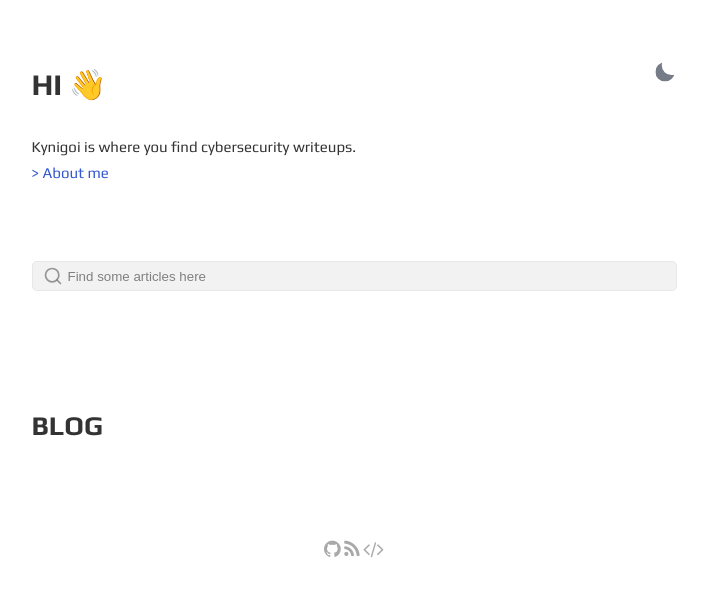
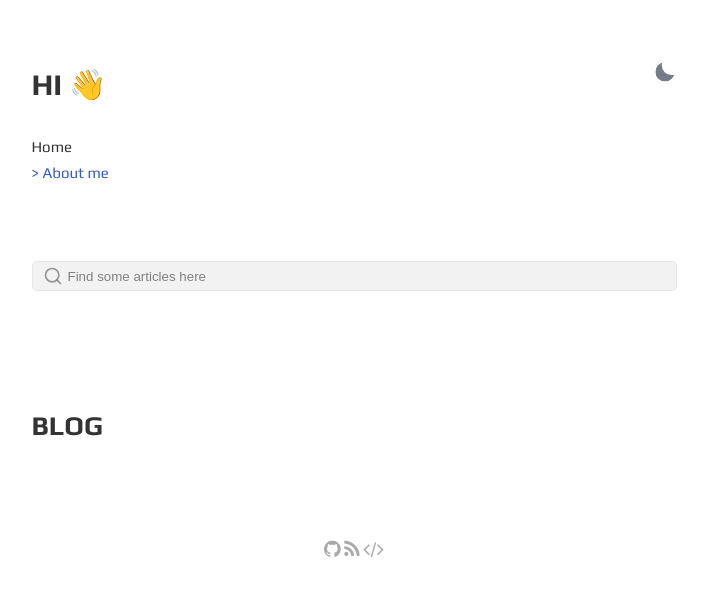
Before and after one commit to ricardo-roy/kynigoi, a Jekyll site: the page built from index.html, in a window 1280 px wide. Shown: the top 596 px of the page, without its empty margins (286-994 px from the left). Built offline with Jekyll 4.4.1, drawn with Linux system fonts in a browser that asks for light colours.

Commit message:
removed default values in config file

```diff
--- a/_config.yml
+++ b/_config.yml
@@ -2,10 +2,10 @@ site: Kynigoi
 title: Kynigoi
 greetings: Hi 👋
 description: >-
- Kynigoi is where you find cybersecurity writeups.
+ Home
 lang: en-US
 timezone:  Europe/Rome
-repo: https://github.com/DavideBrie/Gesko # site repo [optional]
+repo: # site repo [optional]
 data-theme: dark # default theme "dark" | "light"
 discus-identifier: powex # replace with your disqus shortname
 
```
